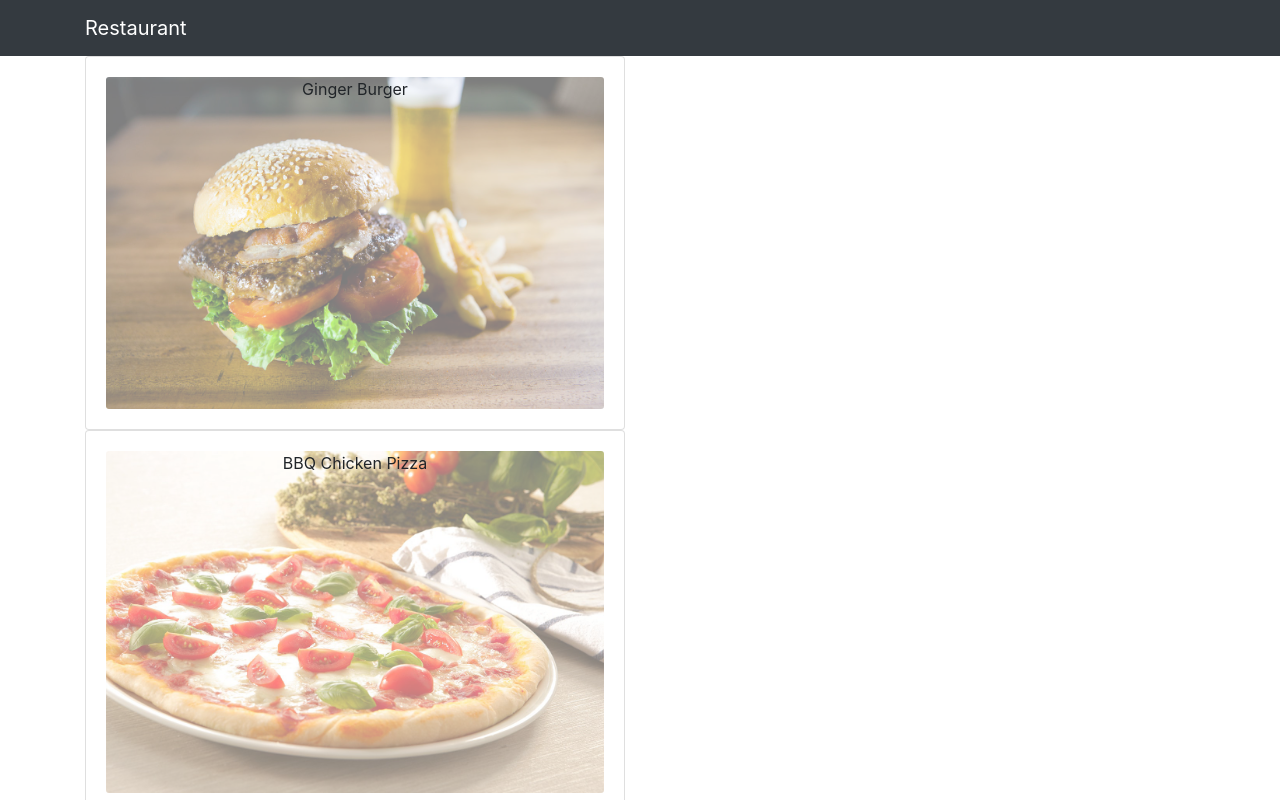
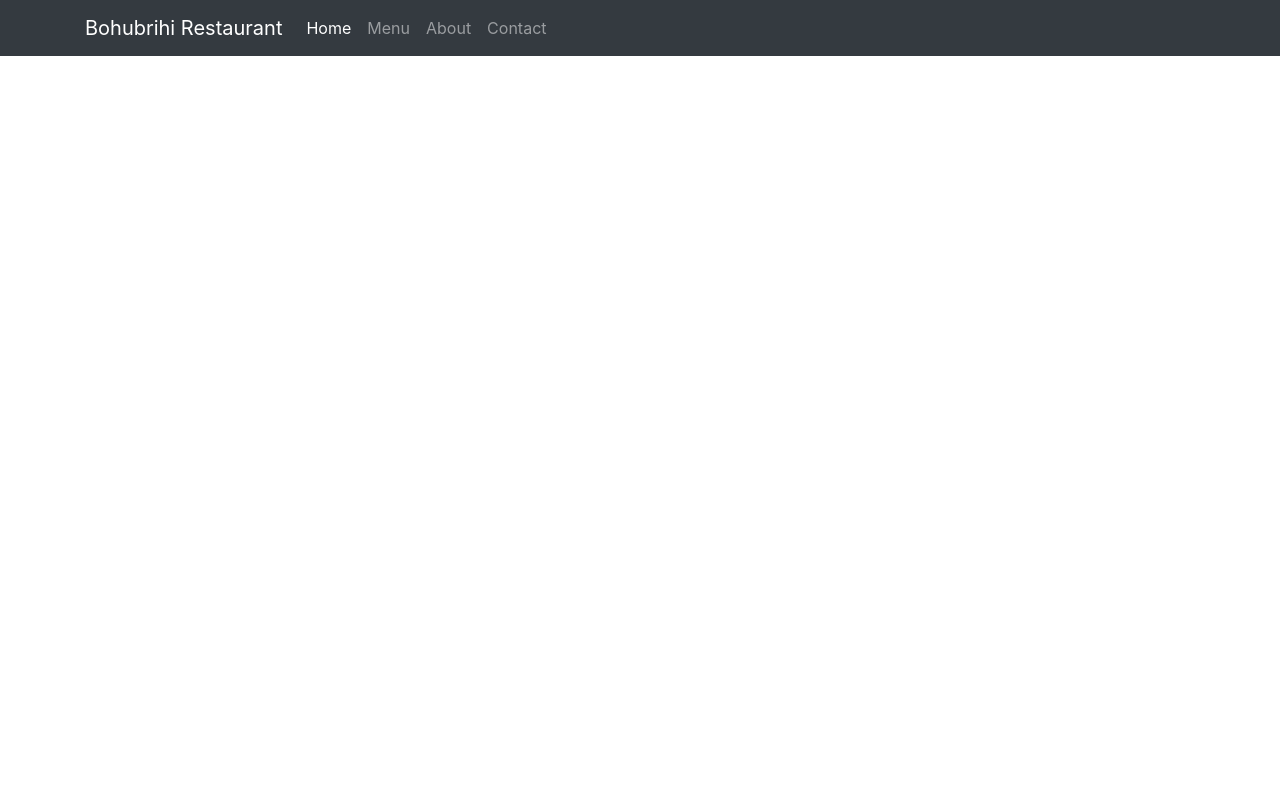
Before and after one commit to Nahidjc/restaurant-project-react, a React (Create React App) app: page / in a window 1280 px wide. Shown: the top 800 px of the page. Built offline with nearby package versions, Linux system fonts and the light colour scheme.

Commit message:
route add body page

```diff
--- a/package.json
+++ b/package.json
@@ -12,6 +12,8 @@
     "react-bootstrap": "^1.3.0",
     "react-dom": "^17.0.0",
     "react-popper": "^2.2.3",
+    "react-router": "^5.2.0",
+    "react-router-dom": "^5.2.0",
     "react-scripts": "3.4.4",
     "reactstrap": "^8.5.1"
   },
--- a/src/App.js
+++ b/src/App.js
@@ -1,11 +1,15 @@
 import React from 'react';
+import { BrowserRouter } from 'react-router-dom';
 import './App.css';
 import Maincomponents from './components/Maincomponents';
 
 function App() {
   return (
     <div className="App">
-      <Maincomponents></Maincomponents>
+      <BrowserRouter>
+        <Maincomponents />
+      </BrowserRouter>
+
     </div>
   );
 }
--- /dev/null
+++ b/src/components/body/About.js
@@ -0,0 +1,11 @@
+import React from 'react';
+
+const About = () => {
+    return (
+        <div>
+
+        </div>
+    );
+};
+
+export default About;
--- a/src/components/body/Body.js
+++ b/src/components/body/Body.js
@@ -1,10 +1,20 @@
 import React from 'react';
+import { Redirect, Route } from 'react-router-dom';
+import About from './About';
+import Contact from './Contact';
+import Home from './Home';
 import Menu from './Menu';
 
 const Body = () => {
     return (
+
         <div>
-            <Menu></Menu>
+            <Route path="/" exact component={Home} />
+            <Route path="/menu" exact component={Menu} />
+            <Route path="/about" exact component={About} />
+            <Route path="/contact" exact component={Contact} />
+
+            <Redirect></Redirect>
         </div>
     );
 };
--- /dev/null
+++ b/src/components/body/Contact.js
@@ -0,0 +1,14 @@
+import React, { Component } from 'react';
+
+class Contact extends Component {
+    render() {
+        return (
+            <div>
+
+            </div>
+        );
+    }
+}
+
+
+export default Contact;
--- /dev/null
+++ b/src/components/body/Home.js
@@ -0,0 +1,14 @@
+import React, { Component } from 'react';
+
+class Home extends Component {
+    render() {
+        return (
+            <div>
+
+            </div>
+        );
+    }
+}
+
+
+export default Home;
--- a/src/components/header/Navigationbar.js
+++ b/src/components/header/Navigationbar.js
@@ -1,17 +1,59 @@
-import React from 'react';
-import { Navbar, NavbarBrand } from 'reactstrap';
+import React, { Component } from 'react';
+import { Link } from 'react-router-dom';
+import {
+    Collapse,
+    Navbar,
+    NavbarToggler,
+    NavbarBrand,
+    Nav,
+    NavItem,
+    NavLink
+} from 'reactstrap';
 
-const Navigationbar = () => {
+class Navigationbar extends Component {
+    constructor(props) {
+        super(props);
+        this.state = {
+            isNavOpen: false
+        }
+
+    }
+    navToggle = () => {
+        this.setState({
+            isNavOpen: !this.state.isNavOpen
+        })
+    }
+    render() {
         return (
             <div>
-            <Navbar dark color="dark">
+                <Navbar dark color="dark" expand='sm'>
                     <div className="container">
-                    <NavbarBrand href="#">Restaurant</NavbarBrand>
+                        <NavbarToggler onClick={this.navToggle} />
+                        <NavbarBrand href="/">Bohubrihi Restaurant</NavbarBrand>
+                        <Collapse isOpen={this.state.isNavOpen} navbar>
+                            <Nav className="mr-auto" navbar>
+                                <NavItem>
+                                    <Link to="/" className="nav-link active">Home</Link>
+                                </NavItem>
+                                <NavItem>
+                                    <Link to="/menu" className="nav-link">Menu</Link>
+                                </NavItem>
+                                <NavItem>
+                                    <Link to="/about" className="nav-link">About</Link>
+                                </NavItem>
+                                <NavItem>
+                                    <Link to="/contact" className="nav-link">Contact</Link>
+                                </NavItem>
+
+                            </Nav>
+                        </Collapse>
                     </div>
 
                 </Navbar>
             </div>
         );
+    }
+
 };
 
 export default Navigationbar;
--- a/src/index.js
+++ b/src/index.js
@@ -5,11 +5,7 @@
 import * as serviceWorker from './serviceWorker';
 import 'bootstrap/dist/css/bootstrap.min.css';
 
-ReactDOM.render(
-  <React.StrictMode>
-    <App />
-  </React.StrictMode>,
-  document.getElementById('root')
+ReactDOM.render(<App />, document.getElementById('root')
 );
 
 // If you want your app to work offline and load faster, you can change
```
Also changed, not shown: 2 other files (tests, documents, lock files or other folders). Lines whose indentation alone changed are shown as unchanged.
